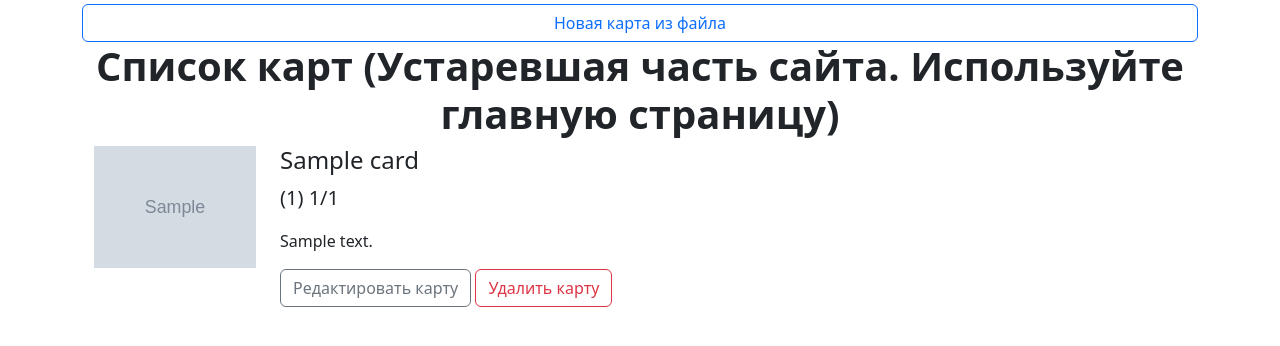
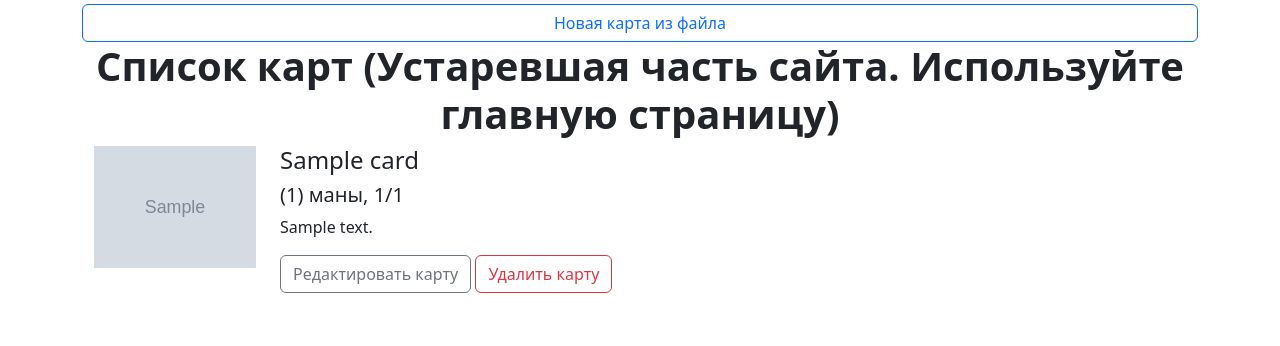
Before and after one commit to hextract/ths_gallery, a Django app: page /cards/ in a window 1280 px wide. Shown: the part 147-493 px from the top of the page. Run offline with Django 5.2, Linux system fonts and the light colour scheme; a user stored in the database is signed in; tables that the repository leaves empty hold one stand-in row (values such as "Sample post"); grey boxes marked "Sample" are stand-in pictures; parts of the project's set-up code (start-up, migrations or seed data) failed here and were passed over; some libraries are stand-ins or nearby versions.

Commit message:
make gallery a bit faster

```diff
--- a/cards/views.py
+++ b/cards/views.py
@@ -17,7 +17,7 @@ def get_user_classes(user):
 def list_of_cards(request):
     my_classes = get_user_classes(request.user)
 
-    cards = Card.objects.filter(cl__in=my_classes).order_by('-id').all()
+    cards = Card.objects.filter(cl__in=my_classes).order_by('-id').all()[:10]
 
     return render(request, 'cards/list.html', context={'cards': cards})
 
--- a/deckview/urls.py
+++ b/deckview/urls.py
@@ -2,7 +2,7 @@ from django.urls import path
 
 from deckview import views
 
-app_name = 'cards'
+app_name = 'deckview'
 
 urlpatterns = [
     path('', views.main, name='list'),
--- a/templates/cards/list.html
+++ b/templates/cards/list.html
@@ -32,9 +32,15 @@
                             <div class="col-10">
 
                                 <h4>{{ card.name }}</h4>
-                                <p class="fs-5">
-                                    ({{ card.mana }})
-                                    {% if card.attack %}{{ card.attack }}/{{ card.health }}{% endif %}</p>
+                                {% if card.attack and card.health %}
+                                    <h5>({{ card.mana }})
+                                        маны, {{ card.attack }}/{{ card.health }}</h5>
+                                {% elif card.health %}
+                                    <h5>({{ card.mana }})
+                                        маны, {{ card.health }} здоровья</h5>
+                                {% else %}
+                                    <h5>({{ card.mana }}) маны.</h5>
+                                {% endif %}
                                 <p class="fs-6">{{ card.text }}</p>
 
                                 <a class="btn btn-outline-secondary"
--- a/templates/includes/item.html
+++ b/templates/includes/item.html
@@ -28,7 +28,7 @@
                             <a href="{{ item.image.url }}"
                                download>
                                 <img src="{{ item.image.url }}"
-                                     alt="{{ item }}" class="img-fluid">
+                                     alt="{{ item }}" loading="lazy"  class="img-fluid">
                             </a>
                         </div>
                     </div>
@@ -63,7 +63,7 @@
     <div class="col-md-2 col-6">
         <button type="button" class="btn imgButton" data-bs-toggle="modal"
                 data-bs-target="#card{{ item.id }}">
-            <img src="{{ item.image.url }}"
+            <img src="{{ item.image.url }}" loading="lazy"
                  alt="{{ item }}" class="img-fluid" style="width: 100%">
         </button>
     </div>
```
